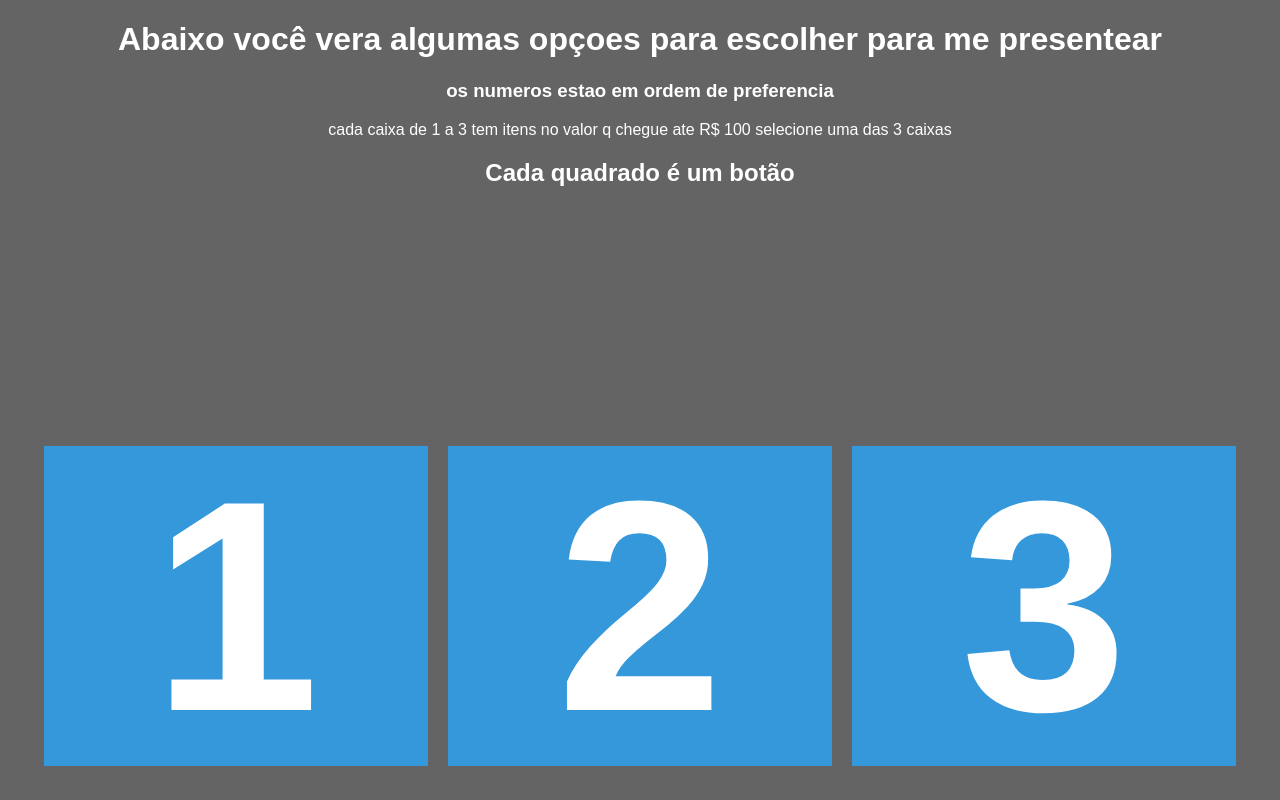
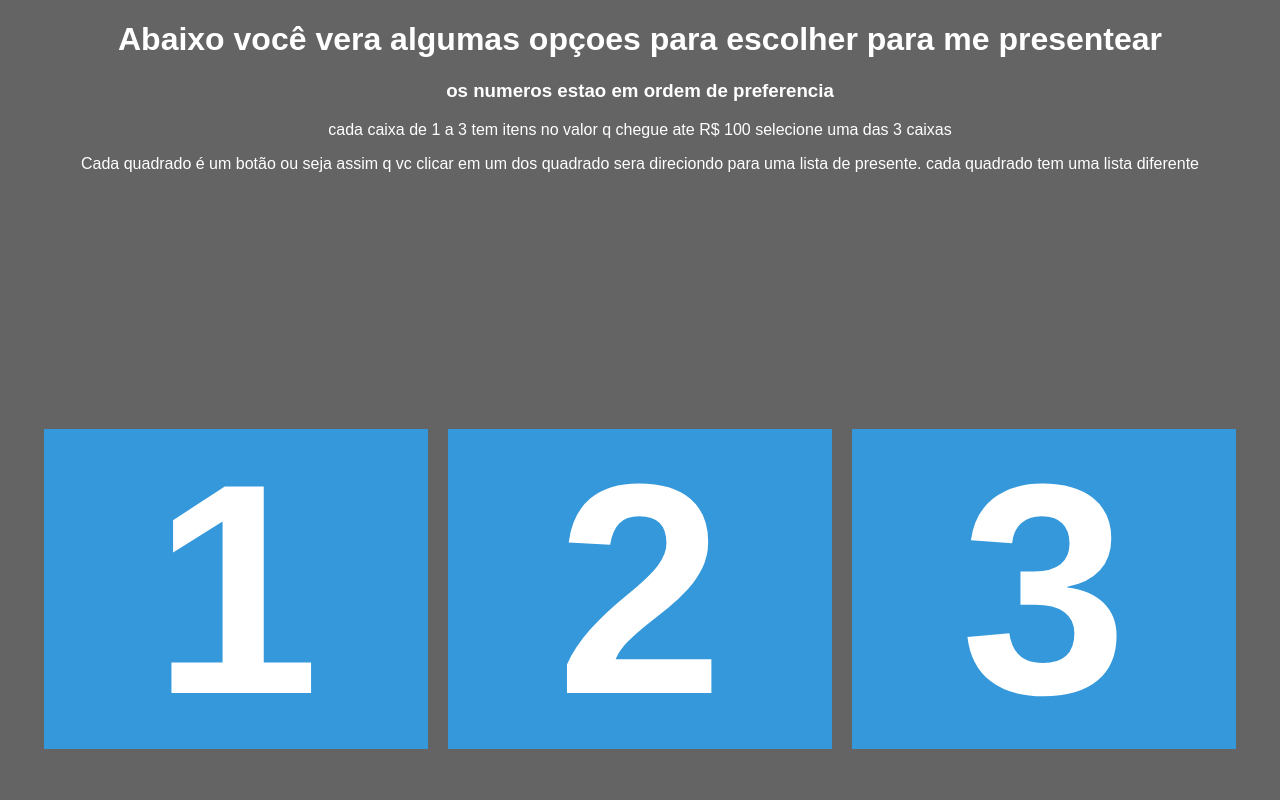
Before and after one commit to odiego03/projeto-treino, a plain HTML site: page presente/presente.html in a window 1280 px wide. Shown: the top 800 px of the page. Drawn offline with Linux system fonts and the light colour scheme.

Commit message:
Update presente.html

```diff
--- a/presente/presente.html
+++ b/presente/presente.html
@@ -10,7 +10,7 @@
     <h1>Abaixo você vera algumas opçoes para escolher para me presentear</h1>
     <h3>os numeros estao em ordem de preferencia</h3>
     <p>cada caixa de 1 a 3 tem itens no valor q chegue ate R$ 100  selecione uma das 3 caixas</p>
-    <h2>Cada quadrado é um botão</h2>
+    <p>Cada quadrado é um botão ou seja assim q vc clicar em um dos quadrado sera direciondo para uma lista de presente. cada quadrado tem uma lista diferente</p>
 
     <div class="container">
         <div class="box" onclick="window.open('p1.html', '_blank');"> <h1>1</h1></div>
```
